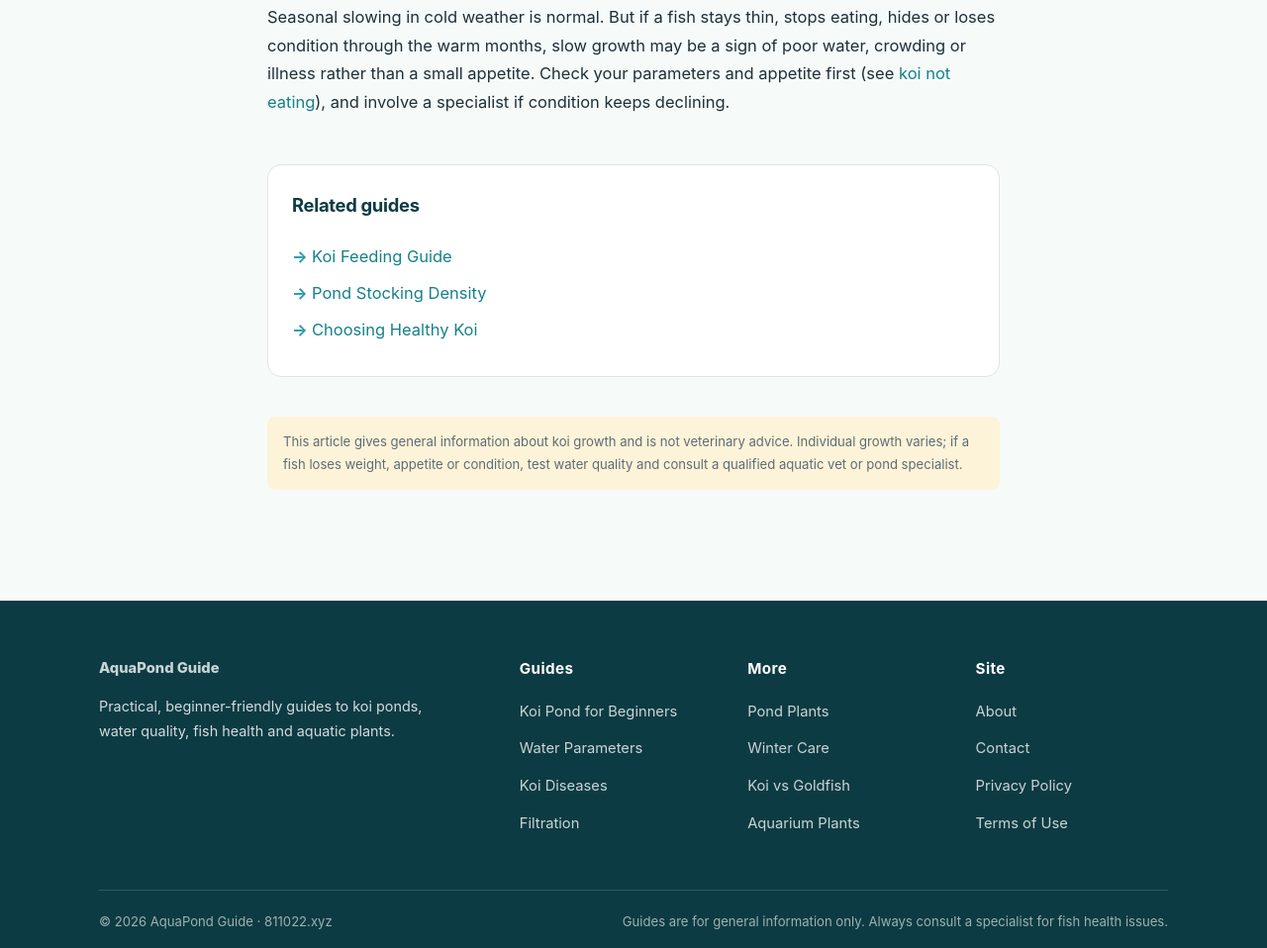
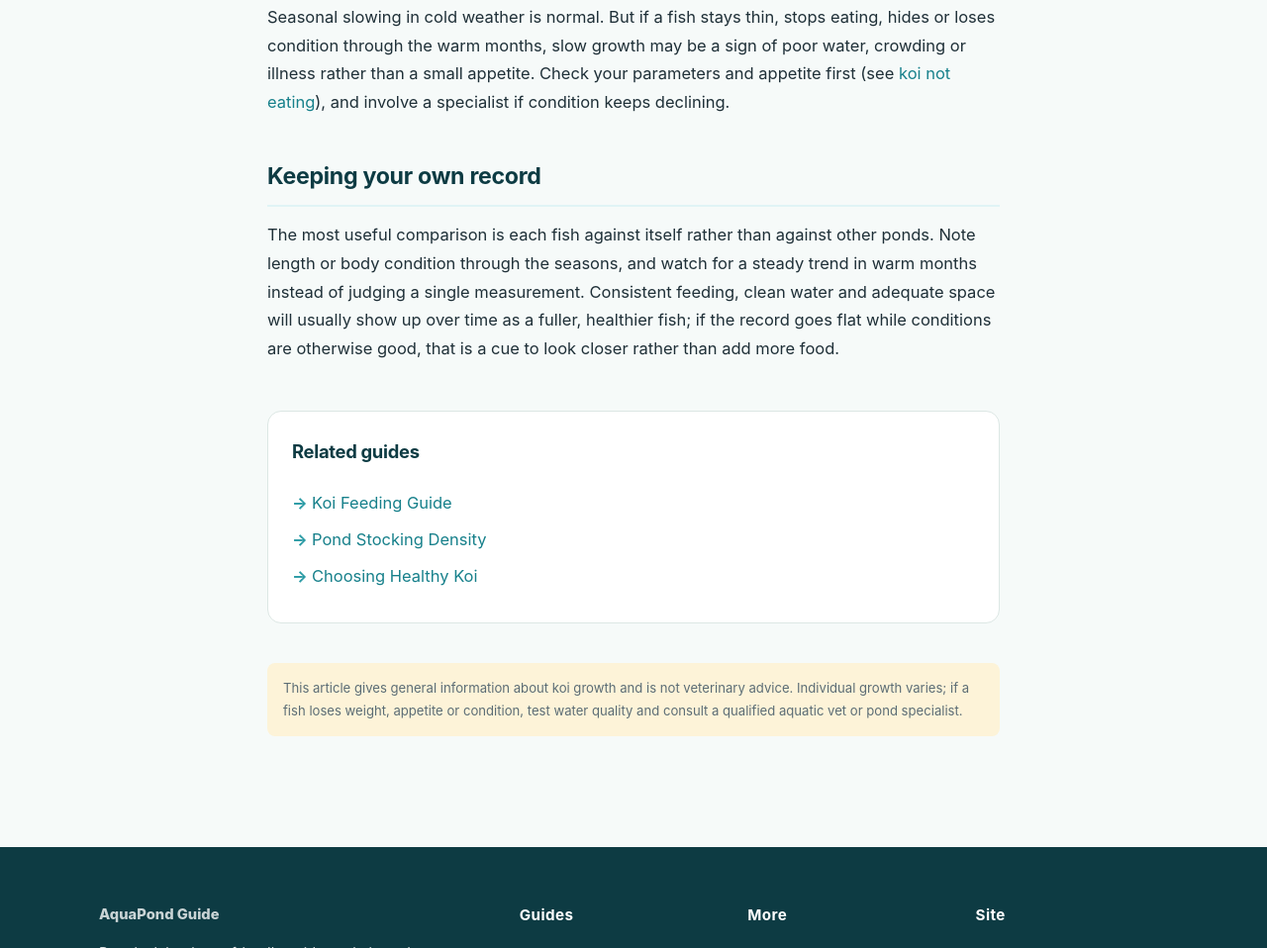
Before and after one commit to xinjiang1022/aquapond-guide, a plain HTML site: page articles/koi-growth-rate.html in a window 1280 px wide. Shown: the part 1345-2303 px from the top of the page at 99% size. Drawn offline with Linux system fonts and the light colour scheme.

Commit message:
Expand small-pond-plants and koi-growth-rate with extra sections

```diff
--- a/articles/koi-growth-rate.html
+++ b/articles/koi-growth-rate.html
@@ -83,6 +83,9 @@
       <h2>When slow growth is a warning</h2>
       <p>Seasonal slowing in cold weather is normal. But if a fish stays thin, stops eating, hides or loses condition through the warm months, slow growth may be a sign of poor water, crowding or illness rather than a small appetite. Check your parameters and appetite first (see <a href="/articles/koi-not-eating.html">koi not eating</a>), and involve a specialist if condition keeps declining.</p>
 
+      <h2>Keeping your own record</h2>
+      <p>The most useful comparison is each fish against itself rather than against other ponds. Note length or body condition through the seasons, and watch for a steady trend in warm months instead of judging a single measurement. Consistent feeding, clean water and adequate space will usually show up over time as a fuller, healthier fish; if the record goes flat while conditions are otherwise good, that is a cue to look closer rather than add more food.</p>
+
       <div class="related">
         <h2>Related guides</h2>
         <ul>
```
Also changed, not shown: articles/best-plants-small-ponds.html (+3 -0 lines).
